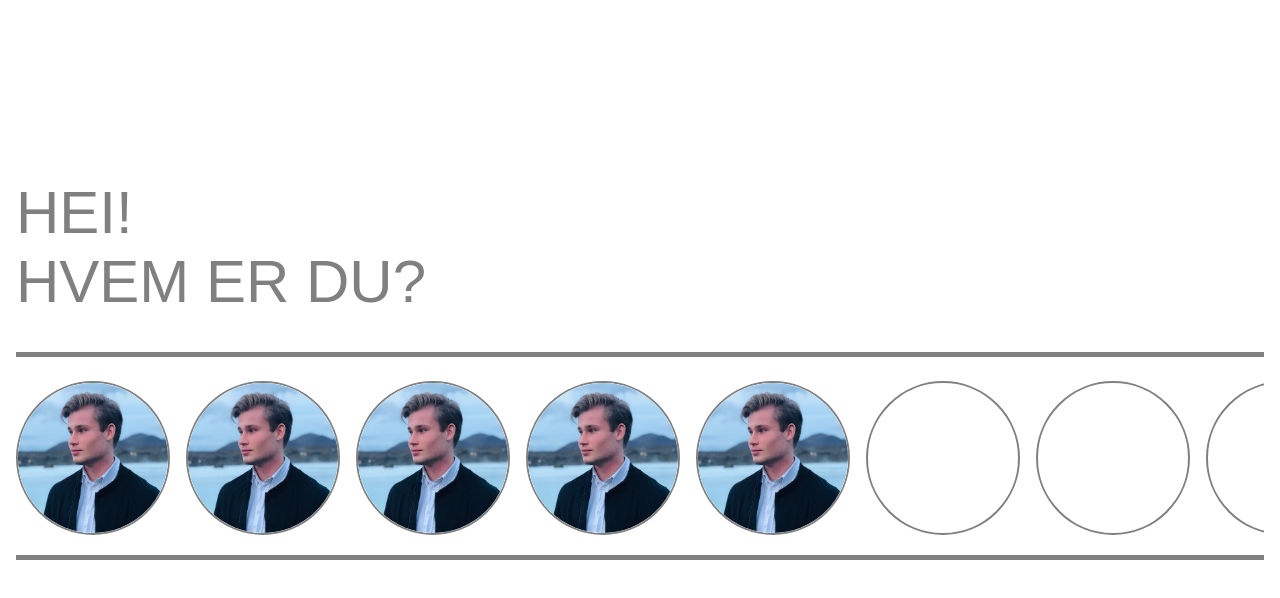
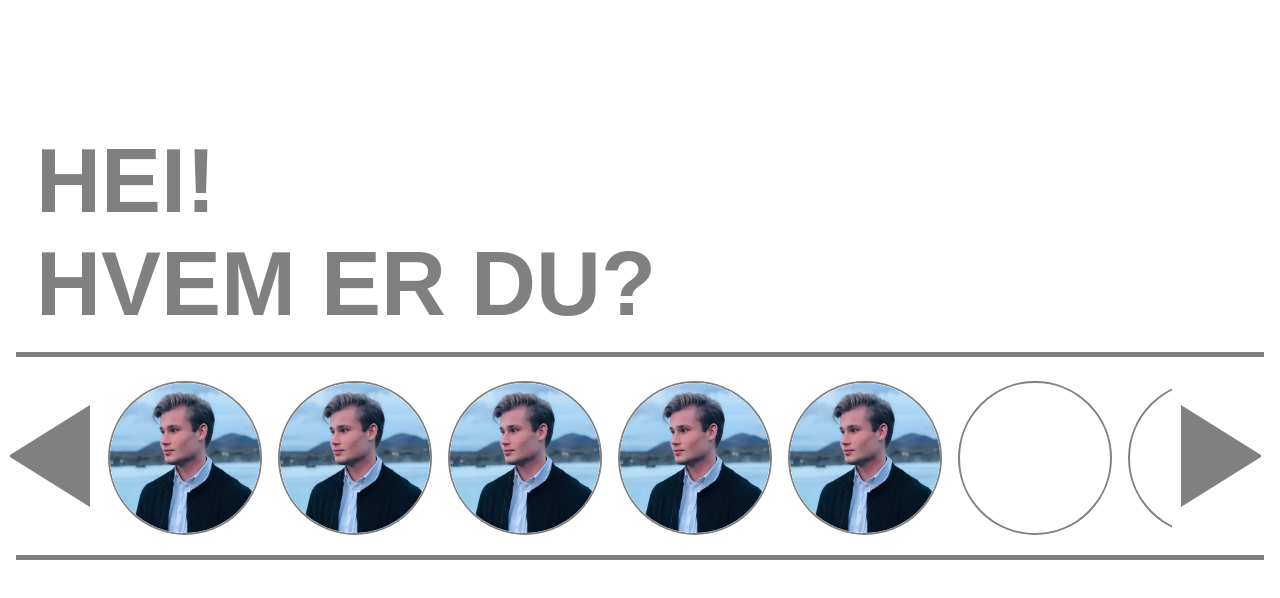
Before and after one commit to RenateKarlsen/gd-eksamen, a plain HTML site: page desktop-login.html in a window 1280 px wide. Drawn offline with Linux system fonts and the light colour scheme; files whose address does not match are found by name.

Commit message:
Login page finished (scroll buttons not working)

```diff
--- a/desktop-login.css
+++ b/desktop-login.css
@@ -9,38 +9,93 @@ body {
     font-family: sans-serif;
 }
 
+form {
+    width: 100%;
+    height: 100%;
+}
+
+h2 {
+    margin: 0;
+    margin-left: 20px;
+}
+
 #main-wrapper {
     display: grid;
     grid-gap: 1rem;
     width: 100%;
     height: 100%;
-
-    /* THIS element's grid structure */
     grid-template-rows: repeat(7, 1fr);
 }
 
-#name-header{
+#name-header {
+    margin: 0;
     font-size: 60px;
     align-self: end;
-    margin-bottom: 20px;
+    grid-row: 1 / 4;
+}
 
-    grid-row: 2 / 4;
+#chosen-employee-card {
+    align-content: end;
+    display: grid;
+    margin-bottom: 0;
+    grid-template-columns: 290px 1fr;
+}
+
+#chosen-employee-card img {
+    margin-bottom: 10px;
+    width: 270px;
+    height: 270px;
+    border-radius: 50%;
+    border: 4px solid gray;
+    align-self: end;
+}
+
+#chosen-employee-card h2{
+    align-self: end;
 }
 
 #employee-view {
     display: grid;
-    grid-gap: 1rem;
     border-top: 5px solid gray;
     border-bottom: 5px solid gray;
-    overflow-x: auto;
     padding-top: 0.7%;
-
-    grid-auto-columns: repeat(auto-fill);
-    grid-auto-flow: column;
+    grid-template-columns: 1fr 12fr 1fr;
     grid-row: 4 / 6;
 }
 
-.employee-slot{
+#employee-container {
+    display: grid;
+    margin-left: 0px;
+    overflow-x: auto;
+    grid-auto-columns: repeat(auto-fill);
+    grid-auto-flow: column;
+    grid-gap: 1rem;
+}
+
+.scroll-button {
+    align-self: center;
+    width: 0;
+    height: 0;
+    border-style: solid;
+    background-color: white;
+    margin-bottom: 10px;
+}
+
+#left-scroll-button {
+    justify-self: end;
+    margin-right: 20%;
+    border-width: 50px 80px 50px 0;
+    border-color: transparent gray transparent transparent;
+}
+
+#right-scroll-button {
+    justify-self: center;
+    margin-left: 20%;
+    border-width: 50px 0 50px 80px;
+    border-color: transparent transparent transparent gray;
+}
+
+.employee-slot {
     width: 150px;
     height: 150px;
     margin-top: 10%;
@@ -49,7 +104,7 @@ body {
     background-color: white;
 }
 
-.employee-button{
+.employee-button {
     width: 150px;
     height: 150px;
     border-radius: 50%;
@@ -65,7 +120,7 @@ body {
     height: 150px;
 }
 
-#start-button-container{
+#start-button-container {
     grid-row: 6 / 8;
 }
 
@@ -75,9 +130,9 @@ body {
     border: 0px;
     background-color: rgb(88, 219, 118);
     color: white;
-    font-size: 50px;
+    font-size: 80px;
 }
 
-.button{
+.button {
     cursor: pointer;
 }
--- a/desktop-login.html
+++ b/desktop-login.html
@@ -1,17 +1,26 @@
 <!DOCTYPE html>
 <html lang="en">
+
 <head>
     <meta charset="UTF-8">
     <meta name="viewport" content="width=device-width, initial-scale=1.0">
     <link rel="stylesheet" type="text/css" href="desktop-login.css">
     <title>Peasy Pay | Logg inn</title>
 </head>
+
 <body>
     <div id="main-wrapper">
-        <header id="name-header">HEI!<br>HVEM ER DU?</header>
-        <nav id="employee-view"></nav>
+        <header id="name-header">
+            <h2>HEI!<br>HVEM ER DU?</h2>
+        </header>
+        <nav id="employee-view">
+            <button type="button" class="button scroll-button" id="left-scroll-button" onclick=""></button>
+            <div id="employee-container"></div>
+            <button type="button" class="button scroll-button" id="right-scroll-button" onclick=""></button>
+        </nav>
         <div id="start-button-container"></div>
     </div>
 </body>
 <script src="desktop-login.js"></script>
+
 </html>
--- a/desktop-login.js
+++ b/desktop-login.js
@@ -30,49 +30,51 @@ const createEmployeeButton = (employee) => {
     const employeeButton = document.createElement("button");
     employeeButton.type = "button";
     employeeButton.className = "button employee-button";
-    employeeButton.innerHTML = `<img src="images/employees/${employee.image}" alt="${employee.firstName} ${employee.lastName} (ansatt)">`;
-    employeeButton.addEventListener('click', chooseEmployee(employee.image, employee.firstName, employee.lastName));
+    employeeButton.innerHTML = `
+    <img src="images/employees/${employee.image}" alt="${employee.firstName} ${employee.lastName} (ansatt)">`;
+    employeeButton.addEventListener('click', () => {
+        chooseEmployee(employee.image, employee.firstName, employee.lastName)
+    });
 
     return employeeButton;
 };
 
 const createEmployeeSlots = () => {
-    const employeeView = document.getElementById("employee-view");
-    const maxEmployees = 10;
+    const employeeContainer = document.getElementById("employee-container");
+    const maxEmployees = 12;
     for (let i = 0; i < maxEmployees; i++) {
         const employeeSlot = document.createElement("div");
         employeeSlot.className = "employee-slot";
-        employeeView.appendChild(employeeSlot);
+        employeeContainer.appendChild(employeeSlot);
     }
     renderEmployeeList();
 }
 
 const renderEmployeeList = () => {
     const employeeSlots = document.getElementsByClassName("employee-slot");
-    let i = -1;
-
-    employees.map(employee => {
-        i++
-        const employeeButton = createEmployeeButton(employee);
+    for (let i = 0; i < employees.length; i++) {
+        const employeeButton = createEmployeeButton(employees[i]);
         employeeSlots[i].appendChild(employeeButton);
-
-    });
+    }
 }
 
 const chooseEmployee = (image, firstName, lastName) => {
     const nameHeader = document.getElementById("name-header");
     const chosenEmployeeCard = document.createElement("div");
+    chosenEmployeeCard.id = "chosen-employee-card";
     chosenEmployeeCard.innerHTML = `
-        <img src="${image}" alt="${firstName} ${lastName} (ansatt)">
-        <h1>${firstName} <br> ${lastName}</h1>
+        <img src="images/employees/${image}" alt="${firstName} ${lastName} (ansatt)">
+        <h2>${firstName}<br>${lastName}</h2>
     `;
-    //nameHeader.appendChild(chosenEmployeeCard);
+    nameHeader.innerHTML = "";
+    nameHeader.appendChild(chosenEmployeeCard);
 
-    // renderStartButton();
+    renderStartButton();
 }
 
 const renderStartButton = () => {
     const startButtonContainer = document.getElementById("start-button-container");
+    startButtonContainer.innerHTML = "";
     const form = document.createElement("form");
     form.action = "index.html";
     form.method = "get";
```
